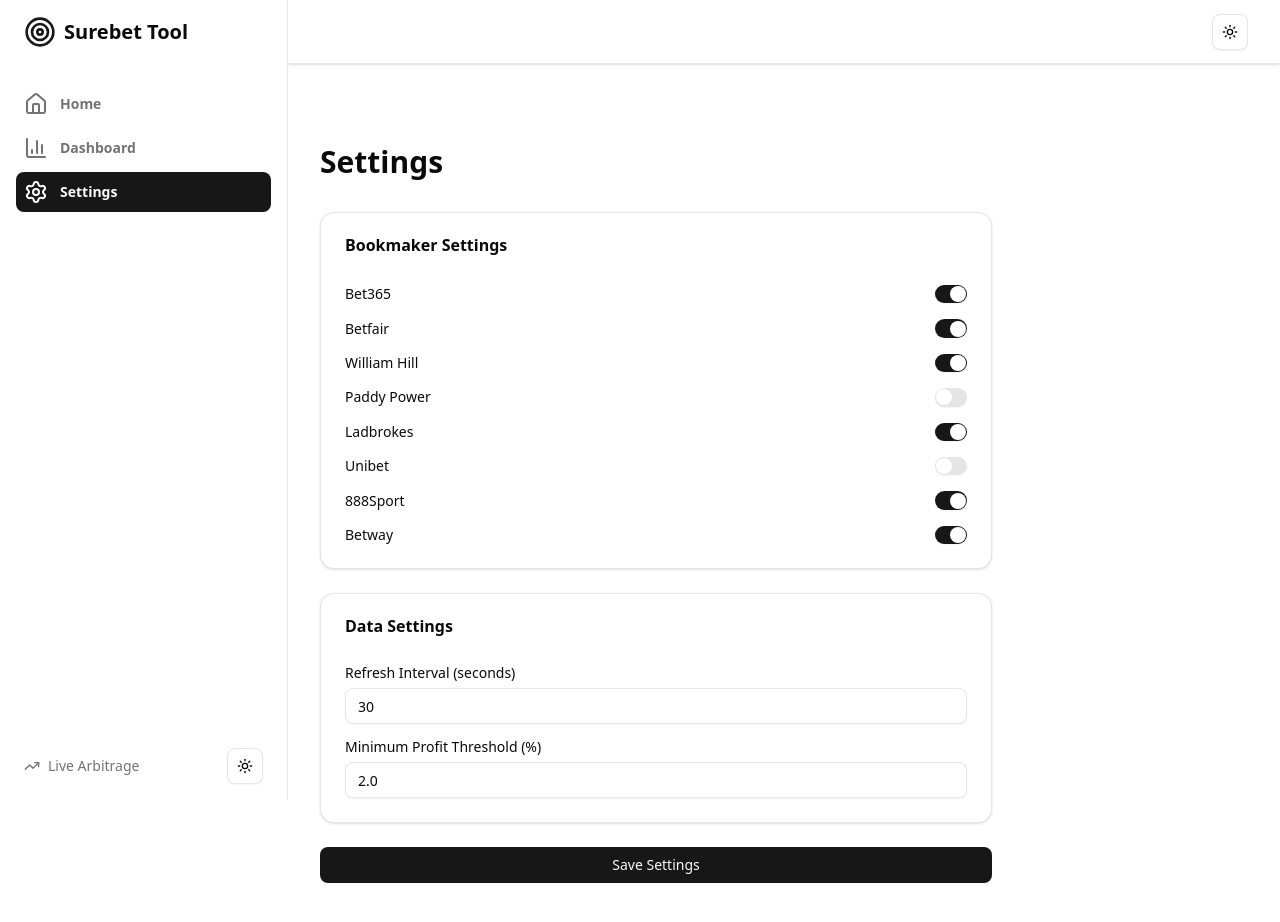
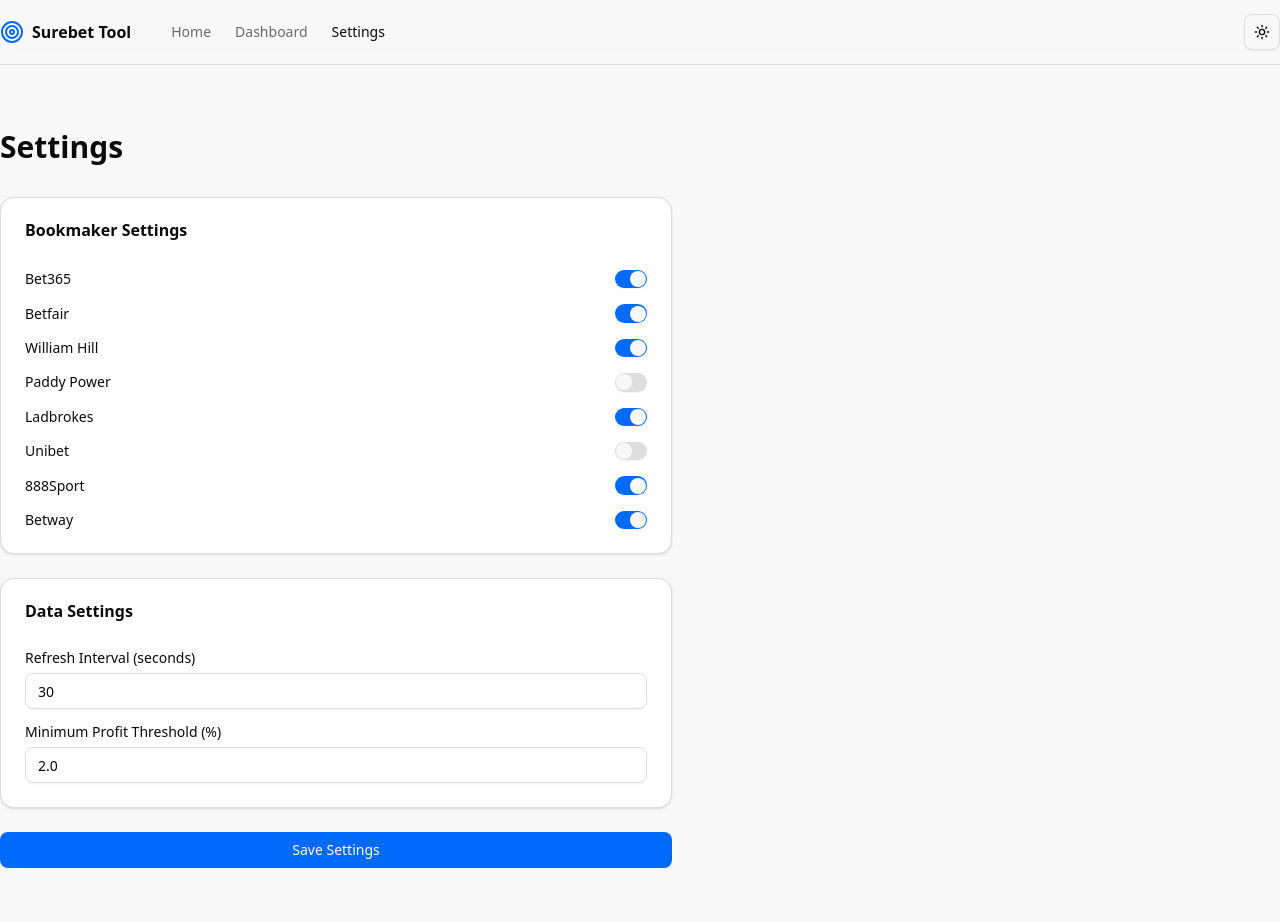
Before and after one commit to Mian-JunaidBabar/surebet-tool, a Next.js app in the folder apps/frontend/: page /settings in a window 1280 px wide. Shown: the top 922 px of the page. Built offline with nearby package versions, Linux system fonts and the light colour scheme.

Commit message:
feat: enhance dashboard layout with aggregate stats and responsive design; update global styles for improved theming

```diff
--- a/apps/frontend/app/globals.css
+++ b/apps/frontend/app/globals.css
@@ -45,71 +45,71 @@
 
 :root {
   --radius: 0.625rem;
-  --background: oklch(1 0 0);
-  --foreground: oklch(0.145 0 0);
+  --background: oklch(0.98 0 0);
+  --foreground: oklch(0.15 0 0);
   --card: oklch(1 0 0);
-  --card-foreground: oklch(0.145 0 0);
+  --card-foreground: oklch(0.15 0 0);
   --popover: oklch(1 0 0);
-  --popover-foreground: oklch(0.145 0 0);
-  --primary: oklch(0.205 0 0);
-  --primary-foreground: oklch(0.985 0 0);
-  --secondary: oklch(0.97 0 0);
-  --secondary-foreground: oklch(0.205 0 0);
-  --muted: oklch(0.97 0 0);
-  --muted-foreground: oklch(0.556 0 0);
-  --accent: oklch(0.97 0 0);
-  --accent-foreground: oklch(0.205 0 0);
-  --destructive: oklch(0.577 0.245 27.325);
-  --border: oklch(0.922 0 0);
-  --input: oklch(0.922 0 0);
-  --ring: oklch(0.708 0 0);
-  --chart-1: oklch(0.646 0.222 41.116);
-  --chart-2: oklch(0.6 0.118 184.704);
-  --chart-3: oklch(0.398 0.07 227.392);
-  --chart-4: oklch(0.828 0.189 84.429);
-  --chart-5: oklch(0.769 0.188 70.08);
-  --sidebar: oklch(0.985 0 0);
-  --sidebar-foreground: oklch(0.145 0 0);
-  --sidebar-primary: oklch(0.205 0 0);
-  --sidebar-primary-foreground: oklch(0.985 0 0);
-  --sidebar-accent: oklch(0.97 0 0);
-  --sidebar-accent-foreground: oklch(0.205 0 0);
-  --sidebar-border: oklch(0.922 0 0);
-  --sidebar-ring: oklch(0.708 0 0);
+  --popover-foreground: oklch(0.15 0 0);
+  --primary: oklch(0.55 0.25 250); /* Bright blue */
+  --primary-foreground: oklch(0.98 0 0);
+  --secondary: oklch(0.6 0.2 160); /* Greenish */
+  --secondary-foreground: oklch(0.15 0 0);
+  --muted: oklch(0.95 0 0);
+  --muted-foreground: oklch(0.45 0 0);
+  --accent: oklch(0.9 0.05 200); /* Light blue accent */
+  --accent-foreground: oklch(0.15 0 0);
+  --destructive: oklch(0.6 0.25 25);
+  --border: oklch(0.9 0 0);
+  --input: oklch(0.9 0 0);
+  --ring: oklch(0.55 0.25 250);
+  --chart-1: oklch(0.55 0.25 250);
+  --chart-2: oklch(0.6 0.2 160);
+  --chart-3: oklch(0.7 0.15 320);
+  --chart-4: oklch(0.65 0.2 60);
+  --chart-5: oklch(0.75 0.1 180);
+  --sidebar: oklch(0.98 0 0);
+  --sidebar-foreground: oklch(0.15 0 0);
+  --sidebar-primary: oklch(0.55 0.25 250);
+  --sidebar-primary-foreground: oklch(0.98 0 0);
+  --sidebar-accent: oklch(0.9 0.05 200);
+  --sidebar-accent-foreground: oklch(0.15 0 0);
+  --sidebar-border: oklch(0.9 0 0);
+  --sidebar-ring: oklch(0.55 0.25 250);
 }
 
 .dark {
-  --background: oklch(0.145 0 0);
-  --foreground: oklch(0.985 0 0);
-  --card: oklch(0.205 0 0);
-  --card-foreground: oklch(0.985 0 0);
-  --popover: oklch(0.205 0 0);
-  --popover-foreground: oklch(0.985 0 0);
-  --primary: oklch(0.922 0 0);
-  --primary-foreground: oklch(0.205 0 0);
-  --secondary: oklch(0.269 0 0);
-  --secondary-foreground: oklch(0.985 0 0);
-  --muted: oklch(0.269 0 0);
-  --muted-foreground: oklch(0.708 0 0);
-  --accent: oklch(0.269 0 0);
-  --accent-foreground: oklch(0.985 0 0);
-  --destructive: oklch(0.704 0.191 22.216);
-  --border: oklch(1 0 0 / 10%);
-  --input: oklch(1 0 0 / 15%);
-  --ring: oklch(0.556 0 0);
-  --chart-1: oklch(0.488 0.243 264.376);
-  --chart-2: oklch(0.696 0.17 162.48);
-  --chart-3: oklch(0.769 0.188 70.08);
-  --chart-4: oklch(0.627 0.265 303.9);
-  --chart-5: oklch(0.645 0.246 16.439);
-  --sidebar: oklch(0.205 0 0);
-  --sidebar-foreground: oklch(0.985 0 0);
-  --sidebar-primary: oklch(0.488 0.243 264.376);
-  --sidebar-primary-foreground: oklch(0.985 0 0);
-  --sidebar-accent: oklch(0.269 0 0);
-  --sidebar-accent-foreground: oklch(0.985 0 0);
-  --sidebar-border: oklch(1 0 0 / 10%);
-  --sidebar-ring: oklch(0.556 0 0);
+  --background: oklch(0.15 0 0);
+  --foreground: oklch(0.98 0 0);
+  --card: oklch(0.2 0 0);
+  --card-foreground: oklch(0.98 0 0);
+  --popover: oklch(0.2 0 0);
+  --popover-foreground: oklch(0.98 0 0);
+  --primary: oklch(0.65 0.3 250); /* Brighter blue in dark */
+  --primary-foreground: oklch(0.15 0 0);
+  --secondary: oklch(0.7 0.25 160); /* Brighter green */
+  --secondary-foreground: oklch(0.15 0 0);
+  --muted: oklch(0.25 0 0);
+  --muted-foreground: oklch(0.7 0 0);
+  --accent: oklch(0.3 0.1 200);
+  --accent-foreground: oklch(0.98 0 0);
+  --destructive: oklch(0.7 0.3 25);
+  --border: oklch(0.3 0 0);
+  --input: oklch(0.3 0 0);
+  --ring: oklch(0.65 0.3 250);
+  --chart-1: oklch(0.65 0.3 250);
+  --chart-2: oklch(0.7 0.25 160);
+  --chart-3: oklch(0.8 0.2 320);
+  --chart-4: oklch(0.75 0.25 60);
+  --chart-5: oklch(0.85 0.15 180);
+  --sidebar: oklch(0.2 0 0);
+  --sidebar-foreground: oklch(0.98 0 0);
+  --sidebar-primary: oklch(0.65 0.3 250);
+  --sidebar-primary-foreground: oklch(0.15 0 0);
+  --sidebar-accent: oklch(0.3 0.1 200);
+  --sidebar-accent-foreground: oklch(0.98 0 0);
+  --sidebar-border: oklch(0.3 0 0);
+  --sidebar-ring: oklch(0.65 0.3 250);
 }
 
 @layer base {
--- a/apps/frontend/components/layout/dashboard-layout.tsx
+++ b/apps/frontend/components/layout/dashboard-layout.tsx
@@ -11,7 +11,6 @@
   BarChart3,
   Settings,
   Menu,
-  TrendingUp,
   Target,
   Home as HomeIcon,
 } from "lucide-react";
@@ -38,143 +37,93 @@
   children: React.ReactNode;
 }
 
-function DesktopSidebar() {
+function Navbar() {
   const pathname = usePathname();
 
   return (
-    <div className="hidden lg:fixed lg:inset-y-0 lg:z-50 lg:flex lg:w-72 lg:flex-col">
-      <div className="flex grow flex-col gap-y-5 overflow-y-auto border-r border-border bg-background px-6 pb-4">
-        <div className="flex h-16 shrink-0 items-center">
-          <div className="flex items-center gap-2">
-            <Target className="h-8 w-8 text-primary" />
-            <span className="text-xl font-bold">Surebet Tool</span>
-          </div>
+    <header className="sticky top-0 z-50 w-full border-b bg-background/95 backdrop-blur supports-backdrop-filter:bg-background/60">
+      <div className="container flex h-16 items-center">
+        {/* Logo */}
+        <div className="mr-4 flex">
+          <Link href="/" className="mr-6 flex items-center space-x-2">
+            <Target className="h-6 w-6 text-primary" />
+            <span className="hidden font-bold sm:inline-block">
+              Surebet Tool
+            </span>
+          </Link>
         </div>
-        <nav className="flex flex-1 flex-col">
-          <ul role="list" className="flex flex-1 flex-col gap-y-7">
-            <li>
-              <ul role="list" className="-mx-2 space-y-1">
-                {navigation.map((item) => (
-                  <li key={item.name}>
+
+        {/* Desktop Navigation */}
+        <nav className="hidden md:flex items-center space-x-6 text-sm font-medium">
+          {navigation.map((item) => (
+            <Link
+              key={item.name}
+              href={item.href}
+              className={cn(
+                "transition-colors hover:text-foreground/80",
+                pathname === item.href
+                  ? "text-foreground"
+                  : "text-foreground/60"
+              )}
+            >
+              {item.name}
+            </Link>
+          ))}
+        </nav>
+
+        <div className="flex flex-1 items-center justify-between space-x-2 md:justify-end">
+          <div className="w-full flex-1 md:w-auto md:flex-none">
+            {/* Mobile menu button */}
+            <Sheet>
+              <SheetTrigger asChild>
+                <Button
+                  variant="ghost"
+                  className="mr-2 px-0 text-base hover:bg-transparent focus-visible:bg-transparent focus-visible:ring-0 focus-visible:ring-offset-0 md:hidden"
+                >
+                  <Menu className="h-5 w-5" />
+                  <span className="sr-only">Toggle Menu</span>
+                </Button>
+              </SheetTrigger>
+              <SheetContent side="left" className="pr-0">
+                <Link href="/" className="flex items-center space-x-2">
+                  <Target className="h-6 w-6 text-primary" />
+                  <span className="font-bold">Surebet Tool</span>
+                </Link>
+                <nav className="my-4 flex flex-col space-y-3">
+                  {navigation.map((item) => (
                     <Link
+                      key={item.name}
                       href={item.href}
                       className={cn(
+                        "transition-colors hover:text-foreground/80",
                         pathname === item.href
-                          ? "bg-primary text-primary-foreground"
-                          : "text-muted-foreground hover:bg-accent hover:text-accent-foreground",
-                        "group flex gap-x-3 rounded-md p-2 text-sm font-semibold leading-6 transition-colors"
+                          ? "text-foreground"
+                          : "text-foreground/60"
                       )}
                     >
-                      <item.icon
-                        className="h-6 w-6 shrink-0"
-                        aria-hidden="true"
-                      />
                       {item.name}
                     </Link>
-                  </li>
-                ))}
-              </ul>
-            </li>
-            <li className="mt-auto">
-              <div className="flex items-center justify-between">
-                <div className="flex items-center gap-2 text-sm text-muted-foreground">
-                  <TrendingUp className="h-4 w-4" />
-                  <span>Live Arbitrage</span>
-                </div>
-                <ThemeToggle />
-              </div>
-            </li>
-          </ul>
-        </nav>
-      </div>
-    </div>
-  );
-}
-
-function MobileHeader() {
-  const [open, setOpen] = React.useState(false);
-  const pathname = usePathname();
-
-  return (
-    <div className="sticky top-0 z-40 flex h-16 shrink-0 items-center gap-x-4 border-b border-border bg-background px-4 shadow-sm sm:gap-x-6 sm:px-6 lg:px-8">
-      <Sheet open={open} onOpenChange={setOpen}>
-        <SheetTrigger asChild>
-          <Button variant="ghost" size="icon" className="lg:hidden">
-            <Menu className="h-6 w-6" />
-            <span className="sr-only">Open sidebar</span>
-          </Button>
-        </SheetTrigger>
-        <SheetContent side="left" className="w-72 p-0">
-          <div className="flex h-16 shrink-0 items-center border-b border-border px-6">
-            <div className="flex items-center gap-2">
-              <Target className="h-8 w-8 text-primary" />
-              <span className="text-xl font-bold">Surebet Tool</span>
-            </div>
+                  ))}
+                </nav>
+              </SheetContent>
+            </Sheet>
           </div>
-          <nav className="flex flex-1 flex-col px-6 py-4">
-            <ul role="list" className="flex flex-1 flex-col gap-y-7">
-              <li>
-                <ul role="list" className="-mx-2 space-y-1">
-                  {navigation.map((item) => (
-                    <li key={item.name}>
-                      <Link
-                        href={item.href}
-                        onClick={() => setOpen(false)}
-                        className={cn(
-                          pathname === item.href
-                            ? "bg-primary text-primary-foreground"
-                            : "text-muted-foreground hover:bg-accent hover:text-accent-foreground",
-                          "group flex gap-x-3 rounded-md p-2 text-sm font-semibold leading-6 transition-colors"
-                        )}
-                      >
-                        <item.icon
-                          className="h-6 w-6 shrink-0"
-                          aria-hidden="true"
-                        />
-                        {item.name}
-                      </Link>
-                    </li>
-                  ))}
-                </ul>
-              </li>
-            </ul>
+          <nav className="flex items-center">
+            <ThemeToggle />
           </nav>
-          <div className="border-t border-border p-4">
-            <div className="flex items-center justify-between">
-              <div className="flex items-center gap-2 text-sm text-muted-foreground">
-                <TrendingUp className="h-4 w-4" />
-                <span>Live Arbitrage</span>
-              </div>
-              <ThemeToggle />
-            </div>
-          </div>
-        </SheetContent>
-      </Sheet>
-
-      <div className="flex flex-1 gap-x-4 self-stretch lg:gap-x-6">
-        <div className="flex items-center gap-2">
-          <Target className="h-6 w-6 text-primary lg:hidden" />
-          <span className="text-lg font-semibold lg:hidden">Surebet Tool</span>
-        </div>
-        <div className="flex flex-1" />
-        <div className="hidden lg:flex lg:items-center lg:justify-end">
-          <ThemeToggle />
         </div>
       </div>
-    </div>
+    </header>
   );
 }
 
 export function DashboardLayout({ children }: DashboardLayoutProps) {
   return (
     <div className="min-h-screen bg-background">
-      <DesktopSidebar />
-      <div className="lg:pl-72">
-        <MobileHeader />
-        <main className="py-10">
-          <div className="px-4 sm:px-6 lg:px-8">{children}</div>
-        </main>
-      </div>
+      <Navbar />
+      <main className="flex-1">
+        <div className="container py-6">{children}</div>
+      </main>
     </div>
   );
 }
```
Also changed, not shown: apps/frontend/app/dashboard/page.tsx (+75 -5 lines), apps/frontend/app/page.tsx (+93 -24 lines).
